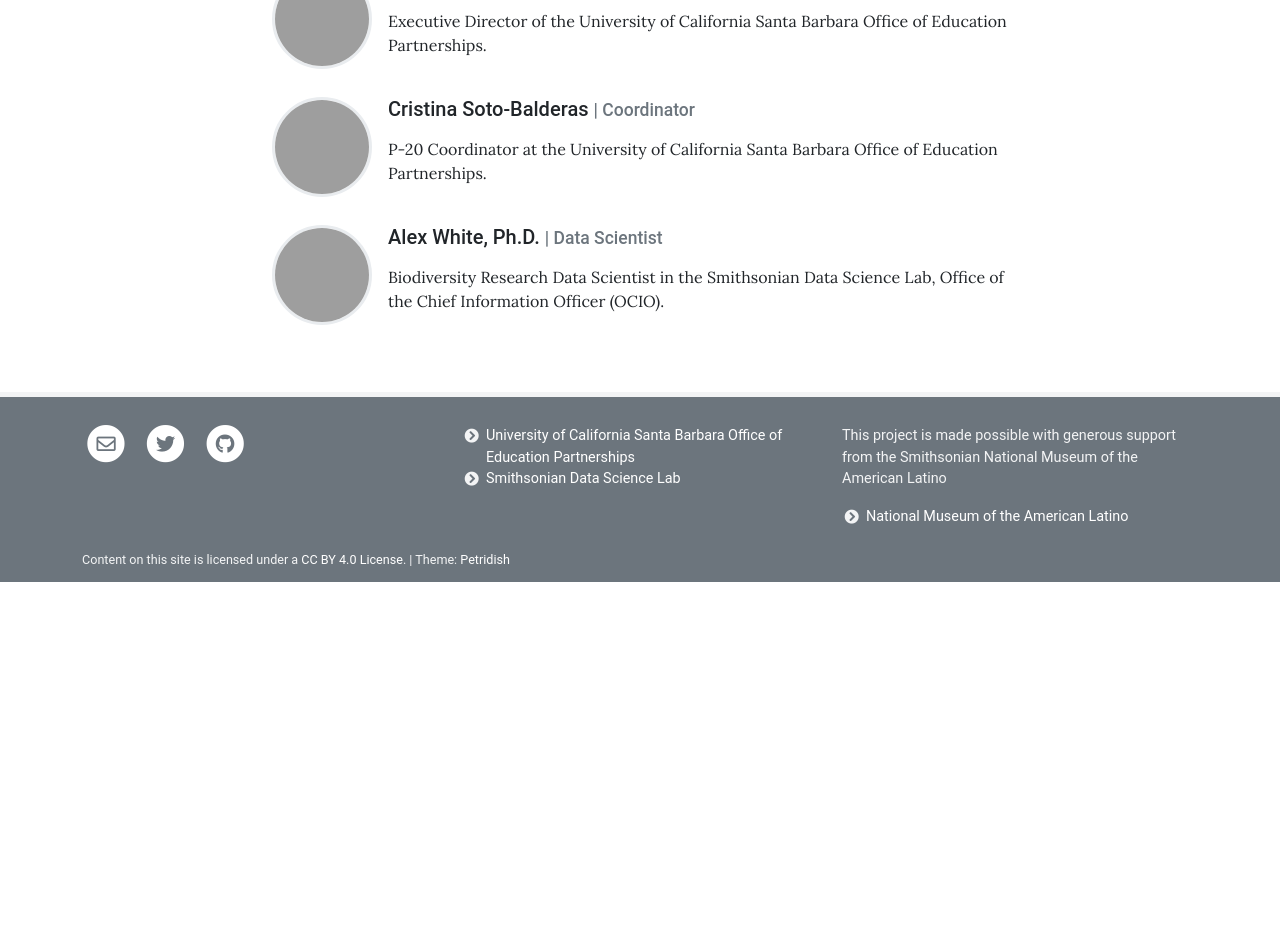
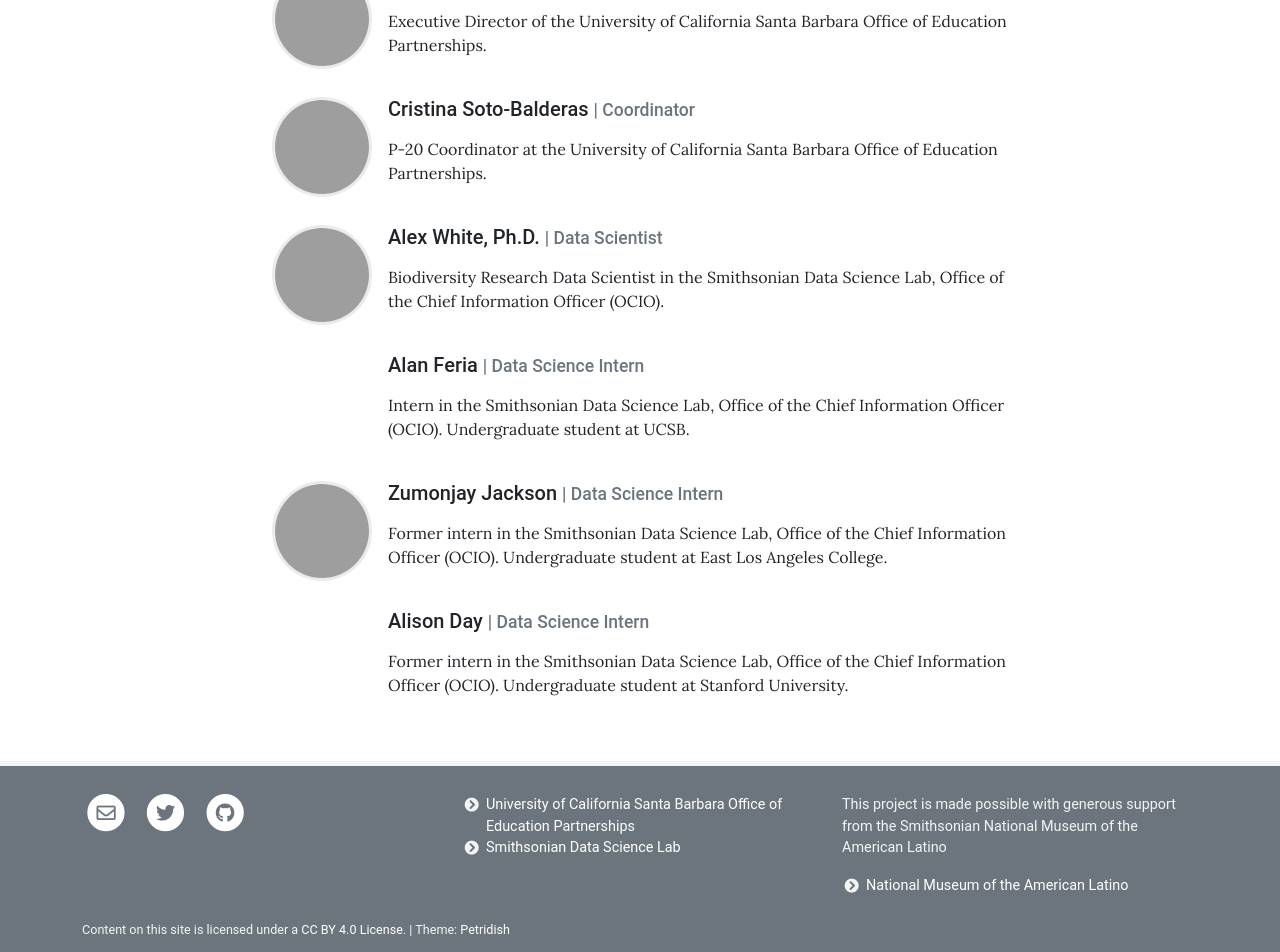
Before and after one commit to sidatasciencelab/UCSB-SI-skunks, a Jekyll site: the page built from pages/team.md, in a window 1280 px wide. Shown: the part 511-1463 px from the top of the page. Built offline with Jekyll 4.4.1, drawn with Linux system fonts in a browser that asks for light colours; before the commit the page ends 1093 px from its top, so only the background shows below that; grey boxes are pictures that could not be loaded.

Commit message:
Update team.yml

```diff
--- a/_data/team.yml
+++ b/_data/team.yml
@@ -27,3 +27,21 @@
   description: >
     Biodiversity Research Data Scientist in the Smithsonian Data Science Lab,
     Office of the Chief Information Officer (OCIO).
+
+- name: Alan Feria
+  role: Data Science Intern
+  image:
+  description: >
+     Intern in the Smithsonian Data Science Lab, Office of the Chief Information Officer (OCIO). Undergraduate student at UCSB.
+
+- name: Zumonjay Jackson
+  role: Data Science Intern
+  image: 17de23ee9c
+  description: >
+    Former intern in the Smithsonian Data Science Lab, Office of the Chief Information Officer (OCIO). Undergraduate student at East Los Angeles College.
+
+- name: Alison Day
+  role: Data Science Intern
+  image:
+  description: >
+    Former intern in the Smithsonian Data Science Lab, Office of the Chief Information Officer (OCIO). Undergraduate student at Stanford University.
```
